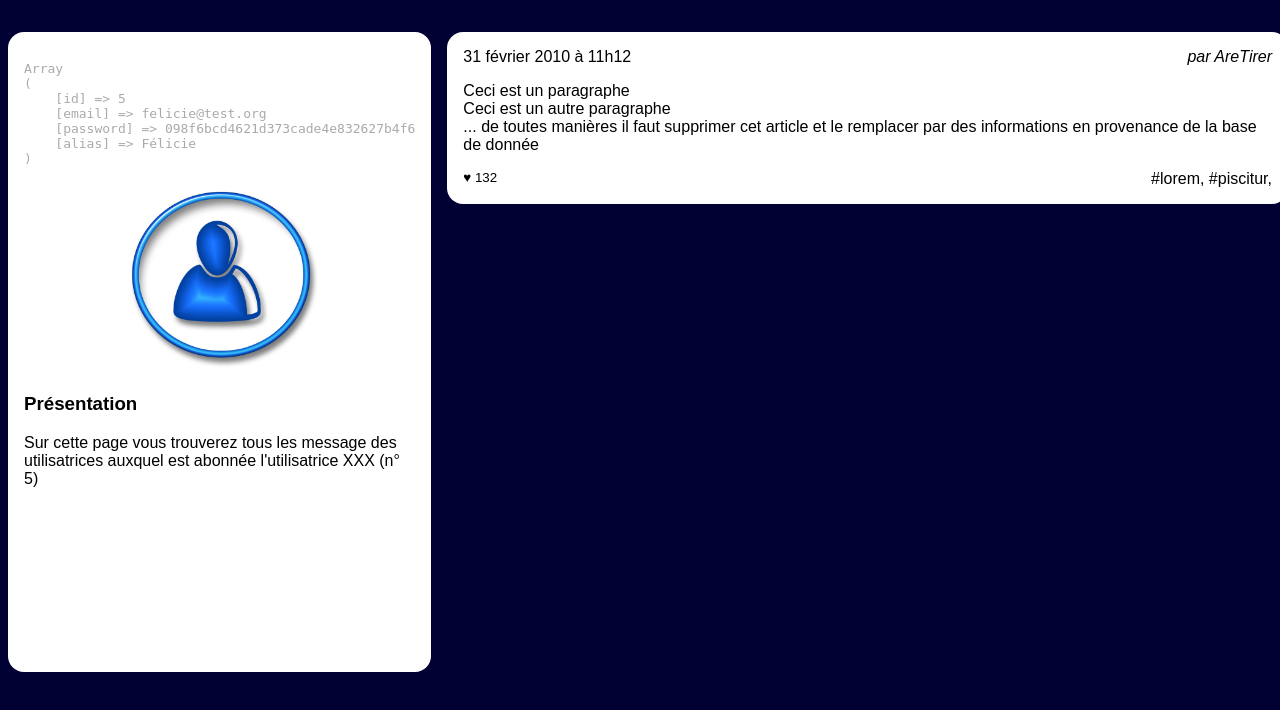
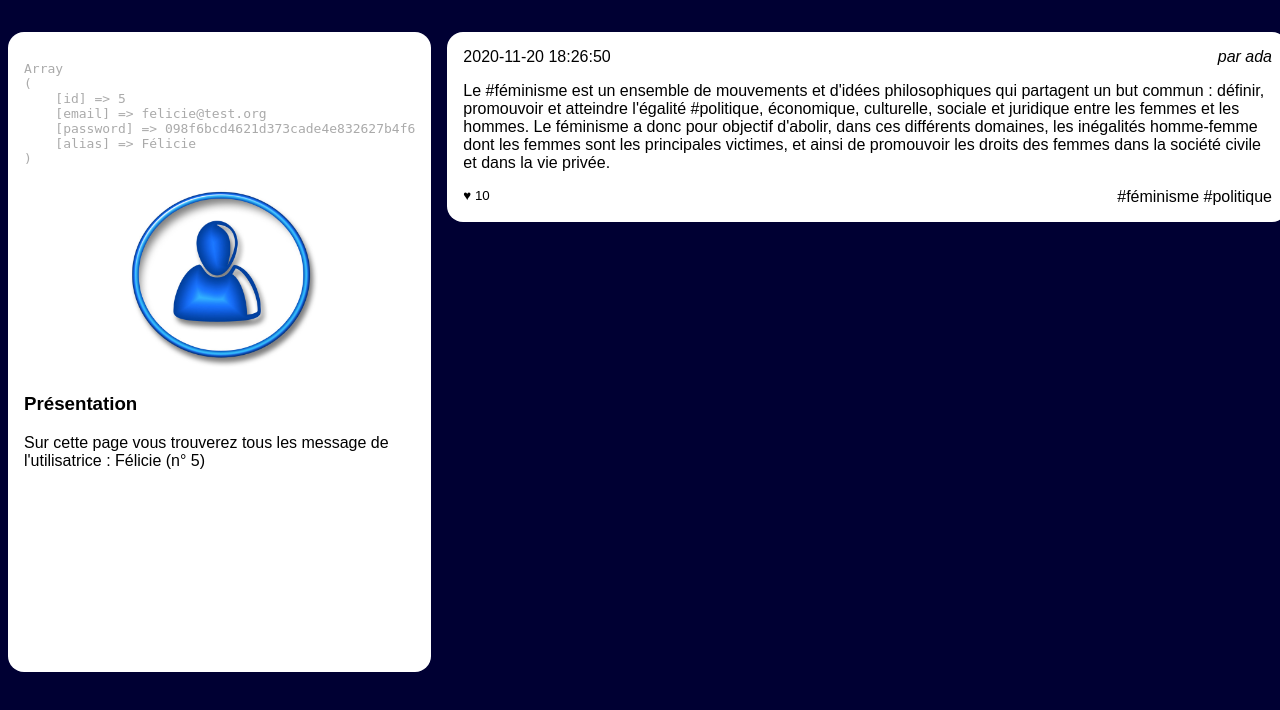
Before and after one commit to adatechschool/reseau-social-php-php_social_network_zineb_eda_kai, a PHP site: page /feed.php?user_id=5 in a window 1280 px wide. Shown: the part 90-800 px from the top of the page. Run offline with PHP 8.4, Linux system fonts and the light colour scheme; data comes from the database, SQL or seed files in the repository.

Commit message:
feed.php + wall.php

```diff
--- a/Niveau1/resoc_n1/feed.php
+++ b/Niveau1/resoc_n1/feed.php
@@ -1,11 +1,13 @@
 <!doctype html>
 <html lang="fr">
+
 <head>
     <meta charset="utf-8">
     <title>ReSoC - Flux</title>
     <meta name="author" content="Julien Falconnet">
-        <link rel="stylesheet" href="style.css"/>
+    <link rel="stylesheet" href="style.css" />
 </head>
+
 <body>
     <?php
     include "header.php";
@@ -40,14 +42,12 @@
             //@todo: afficher le résultat de la ligne ci dessous, remplacer XXX par l'alias et effacer la ligne ci-dessous
             echo "<pre>" . print_r($user, 1) . "</pre>";
             ?>
-                <img src="user.jpg" alt="Portrait de l'utilisatrice"/>
+            <img src="user.jpg" alt="Portrait de l'utilisatrice" />
             <section>
                 <h3>Présentation</h3>
-                    <p>Sur cette page vous trouverez tous les message des utilisatrices
-                        auxquel est abonnée l'utilisatrice XXX
+                <p>Sur cette page vous trouverez tous les message de l'utilisatrice : <?php echo $user['alias'] ?>
                     (n° <?php echo $userId ?>)
                 </p>
-
             </section>
         </aside>
         <main>
@@ -72,35 +72,38 @@
                     ORDER BY posts.created DESC
                     ";
             $lesInformations = $mysqli->query($laQuestionEnSql);
-                if ( ! $lesInformations)
-                {
-                    echo("Échec de la requete : " . $mysqli->error);
+            if (!$lesInformations) {
+                echo ("Échec de la requete : " . $mysqli->error);
             }
 
             /**
              * Etape 4: @todo Parcourir les messsages et remplir correctement le HTML avec les bonnes valeurs php
              * A vous de retrouver comment faire la boucle while de parcours...
              */
+            while ($post = $lesInformations->fetch_assoc()) {
             ?>
                 <article>
                     <h3>
-                        <time datetime='2020-02-01 11:12:13' >31 février 2010 à 11h12</time>
+                        <time><?php echo $post['created'] ?></time>
                     </h3>
-                    <address>par AreTirer</address>
+                    <address><?php echo "par " . $post['author_name'] ?></address>
                     <div>
-                        <p>Ceci est un paragraphe</p>
-                        <p>Ceci est un autre paragraphe</p>
-                        <p>... de toutes manières il faut supprimer cet
-                            article et le remplacer par des informations en
-                            provenance de la base de donnée</p>
+                        <p><?php echo $post['content']   ?></p>
+
                     </div>
                     <footer>
-                        <small>♥ 132</small>
-                        <a href="">#lorem</a>,
-                        <a href="">#piscitur</a>,
+                        <small>♥ <?php echo $post['like_number']   ?></small>
+                        <a href=""><?php $tags = $post['taglist'];
+                                    $tagArray = explode(',', $tags);
+                                    foreach ($tagArray as $tags) {
+                                        echo '<a href="#"> #' . ($tags) . '</a>';
+                                    }
+                                    ?></a>
                     </footer>
                 </article>
             <?php
+            }
+
             // et de pas oublier de fermer ici vote while
             ?>
 
@@ -108,4 +111,5 @@
         </main>
     </div>
 </body>
+
 </html>
--- a/Niveau1/resoc_n1/news.php
+++ b/Niveau1/resoc_n1/news.php
@@ -96,7 +96,7 @@
                         <p><?php echo $post['content']   ?></p>
                     </div>
                     <footer>
-                        <small><?php echo $post['like_number']    ?></small>
+                        <small>♥ <?php echo $post['like_number']    ?></small>
 
                         <a href=""><?php $tags = $post['taglist'];
                                     $tagArray = explode(',', $tags);
--- a/Niveau1/resoc_n1/wall.php
+++ b/Niveau1/resoc_n1/wall.php
@@ -47,6 +47,8 @@
                 <p>Sur cette page vous trouverez tous les message de l'utilisatrice : <?php echo $user['alias'] ?>
                     (n° <?php echo $userId ?>)
                 </p>
+
+
             </section>
         </aside>
         <main>
```
Lines whose indentation alone changed are shown as unchanged.
